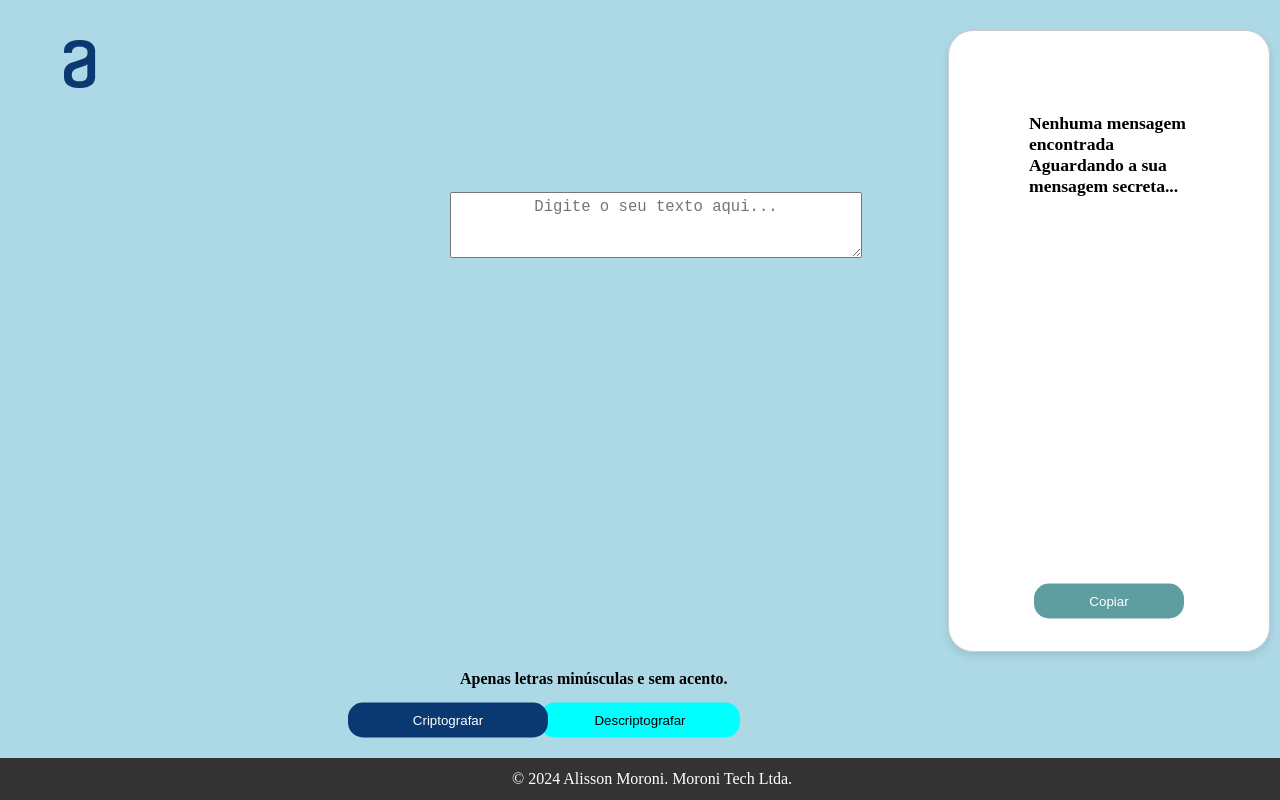
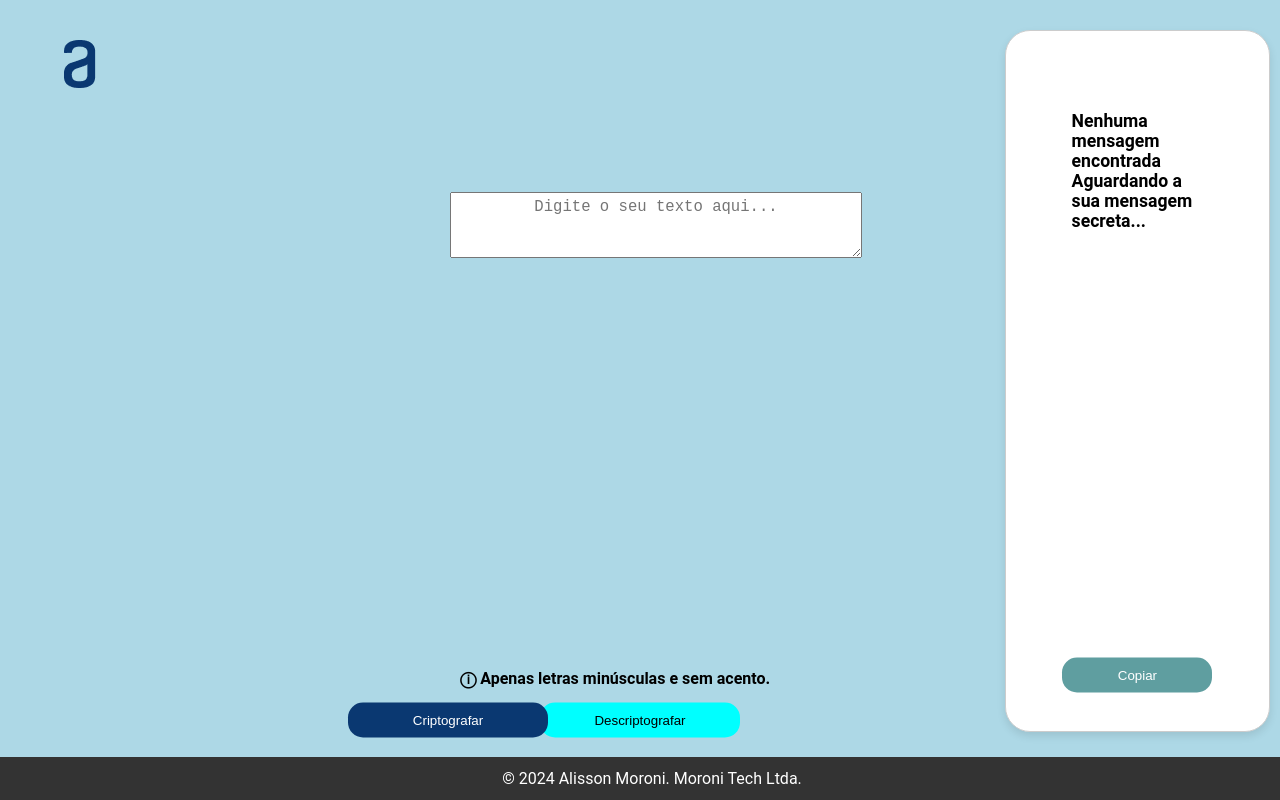
Before and after one commit to AlissonMoroni/Maquina-de-Criptografar-mensagens, a plain HTML site: page index.html in a window 1280 px wide. Shown: the top 800 px of the page. Drawn offline with Linux system fonts and the light colour scheme.

Commit message:
Arrumando codigos

```diff
--- a/index.html
+++ b/index.html
@@ -24,7 +24,7 @@
       <div class="box">
         <button onclick="chamarDescripotor()" class="crip"> Descriptografar</button>
         <button onclick="chamarCripto()" class="dis">Criptografar</button>
-        <p> <strong>Apenas letras minúsculas e sem acento.</strong></p>
+        <p> <strong>ⓘ Apenas letras minúsculas e sem acento.</strong></p>
       </div>
       <footer>
         <p>&copy; 2024 Alisson Moroni. Moroni Tech Ltda.</p>
--- a/style.css
+++ b/style.css
@@ -2,8 +2,11 @@
     margin: 0px;
     padding: 0px;
 }
+@import url('https://fonts.googleapis.com/css2?family=Roboto&display=swap');
 body{
     background: lightblue;
+    font-family: 'Roboto', sans-serif;;
+
 }
 img{
     margin: 40px 0px 0px 20px;
@@ -13,15 +16,15 @@ img{
   width: 200px;
   position: absolute;
   top: 50%;
-  left: 50%;
+  left: 45%;
   transform: translate(-50%,-50%);
 }
 .esconder{
   display:none;
 }
 .card {
-    width: 300px;
-    height: 600px;
+    width: 19%;
+    height: 85%;
     border: 1px solid #ccc;
     border-radius: 8px;
     overflow: hidden;
```
